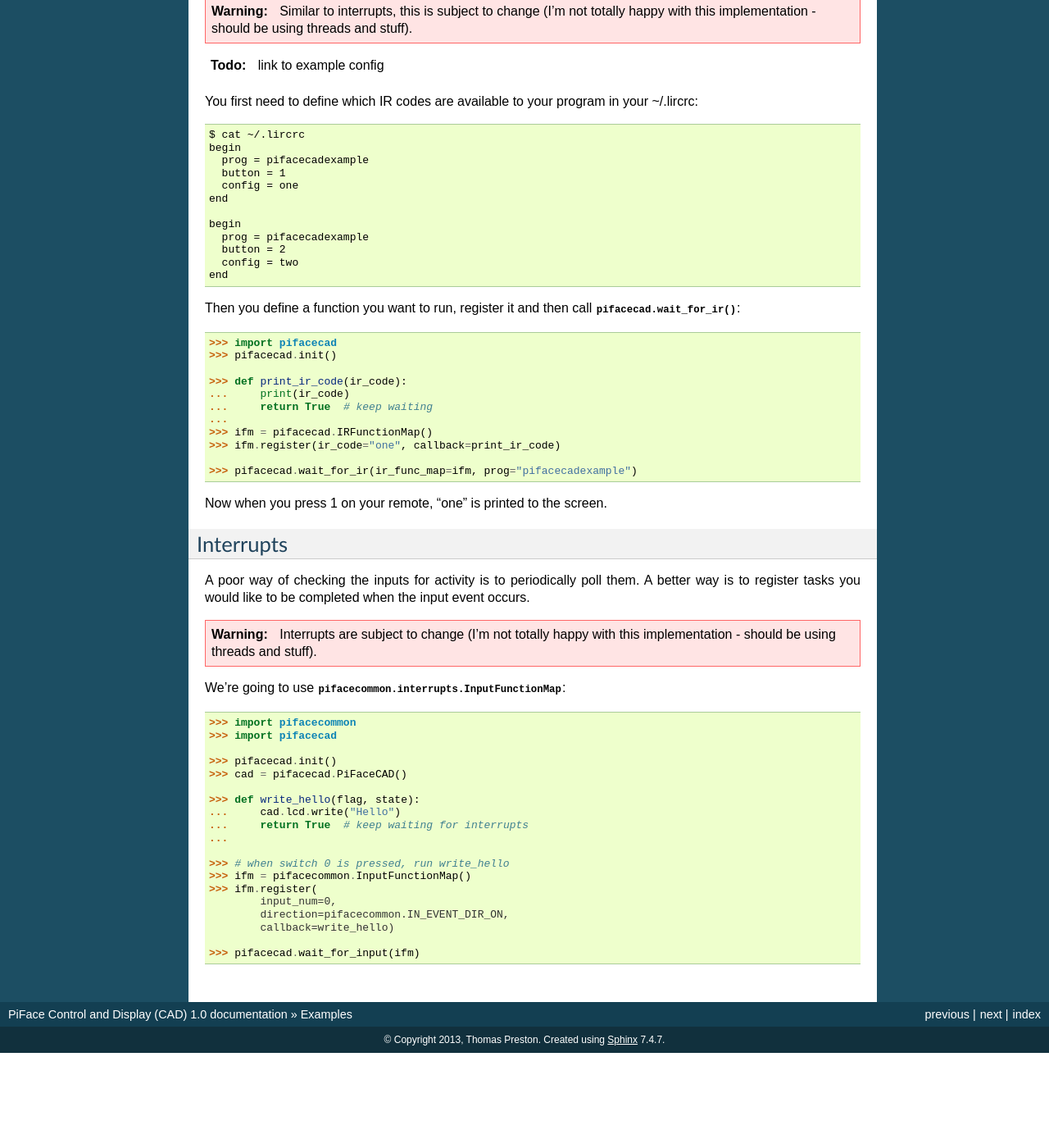
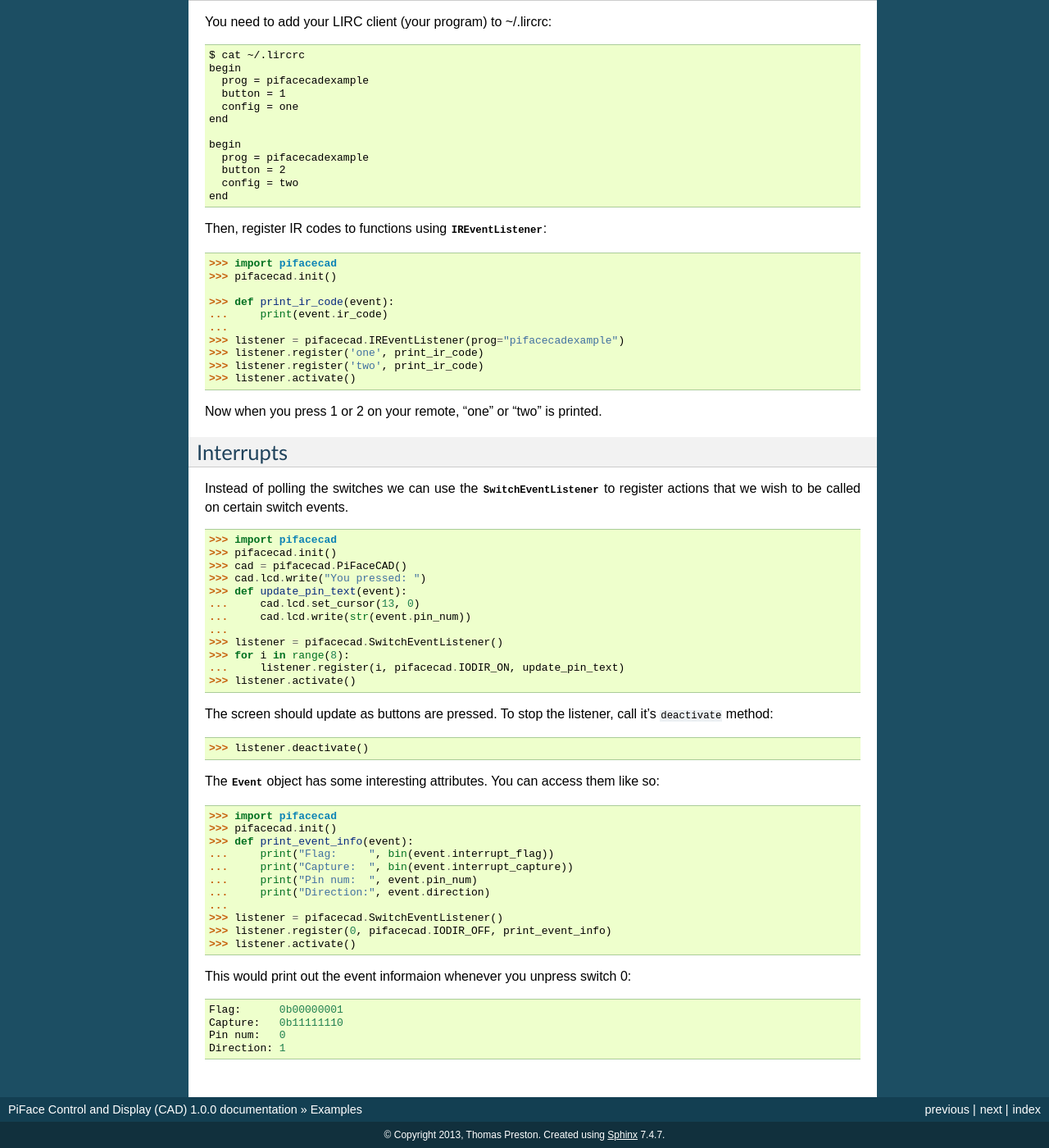
Before and after one commit to piface/pifacecad, a Sphinx documentation site: the page built from docs/example.rst, in a window 1280 px wide and 1400 px high, scrolled down 523 px. Shown: the whole window at 82% size. Built offline with Sphinx 7.4.7, drawn with Linux system fonts in a browser that asks for light colours; before the commit the page ends 1807 px from its top, so only the background shows below that; some of the changed text lies outside the part shown.

Commit message:
ready for release

```diff
--- a/docs/conf.py
+++ b/docs/conf.py
@@ -50,9 +50,10 @@ copyright = '2013, Thomas Preston'
 # built documents.
 #
 # The short X.Y version.
-version = '1.0'
+import pifacecad.version
+version = pifacecad.version.__version__
 # The full version, including alpha/beta/rc tags.
-release = '1.0'
+release = pifacecad.version.__version__
 
 # The language for content autogenerated by Sphinx. Refer to documentation
 # for a list of supported languages.
--- a/docs/example.rst
+++ b/docs/example.rst
@@ -2,7 +2,7 @@
 Examples
 ########
 
-.. note:: Remember to use ``python3``.
+.. note:: Subtitute ``python3`` for ``python`` if you want to use Python 2.
 
 Basic usage
 ===========
@@ -18,21 +18,16 @@ Playing with PiFace Control and Display::
     >>> cad.lcd.backlight_on()         # turns the backlight on
     >>> cad.lcd.write("Hello, world!") # writes hello world on to the LCD
     >>>
-    >>> cad.switches[0].value  # reads the value of switch 0
+    >>> cad.switches[3].value  # reads the value of switch 3
     1
-    >>> cad.switch_port.value
+    >>> cad.switch_port.value  # reads the value of the switch port
+    4
 
 
 IR Receiver
 ===========
 
-.. warning:: Similar to interrupts, this is subject to change (I'm not totally
-   happy with this implementation - should be using threads and stuff).
-
-.. todo:: link to example config
-
-You first need to define which IR codes are available to your program in your
-~/.lircrc::
+You need to add your LIRC client (your program) to ~/.lircrc::
 
     $ cat ~/.lircrc
     begin
@@ -47,52 +42,63 @@ You first need to define which IR codes are available to your program in your
       config = two
     end
 
-
-Then you define a function you want to run, register it and then call
-:func:`pifacecad.wait_for_ir`::
+Then, register IR codes to functions using :class:`IREventListener`::
 
     >>> import pifacecad
     >>> pifacecad.init()
 
-    >>> def print_ir_code(ir_code):
-    ...     print(ir_code)
-    ...     return True  # keep waiting
+    >>> def print_ir_code(event):
+    ...     print(event.ir_code)
     ...
-    >>> ifm = pifacecad.IRFunctionMap()
-    >>> ifm.register(ir_code="one", callback=print_ir_code)
+    >>> listener = pifacecad.IREventListener(prog="pifacecadexample")
+    >>> listener.register('one', print_ir_code)
+    >>> listener.register('two', print_ir_code)
+    >>> listener.activate()
 
-    >>> pifacecad.wait_for_ir(ir_func_map=ifm, prog="pifacecadexample")
-
-Now when you press 1 on your remote, "one" is printed to the screen.
+Now when you press 1 or 2 on your remote, "one" or "two" is printed.
 
 Interrupts
 ==========
 
-A poor way of checking the inputs for activity is to periodically poll them. A
-better way is to register tasks you would like to be completed when the input
-event occurs.
+Instead of polling the switches we can use the :class:`SwitchEventListener` to
+register actions that we wish to be called on certain switch events.
 
-.. warning:: Interrupts are subject to change (I'm not totally happy with this
-   implementation - should be using threads and stuff).
-
-We're going to use :class:`pifacecommon.interrupts.InputFunctionMap`::
-
-    >>> import pifacecommon
     >>> import pifacecad
-
     >>> pifacecad.init()
     >>> cad = pifacecad.PiFaceCAD()
+    >>> cad.lcd.write("You pressed: ")
+    >>> def update_pin_text(event):
+    ...     cad.lcd.set_cursor(13, 0)
+    ...     cad.lcd.write(str(event.pin_num))
+    ...
+    >>> listener = pifacecad.SwitchEventListener()
+    >>> for i in range(8):
+    ...     listener.register(i, pifacecad.IODIR_ON, update_pin_text)
+    >>> listener.activate()
 
-    >>> def write_hello(flag, state):
-    ...     cad.lcd.write("Hello")
-    ...     return True  # keep waiting for interrupts
+The screen should update as buttons are pressed. To stop the listener, call
+it's ``deactivate`` method:
+
+    >>> listener.deactivate()
+
+The :class:`Event` object has some interesting attributes. You can access them
+like so::
+
+    >>> import pifacecad
+    >>> pifacecad.init()
+    >>> def print_event_info(event):
+    ...     print("Flag:     ", bin(event.interrupt_flag))
+    ...     print("Capture:  ", bin(event.interrupt_capture))
+    ...     print("Pin num:  ", event.pin_num)
+    ...     print("Direction:", event.direction)
     ...
+    >>> listener = pifacecad.SwitchEventListener()
+    >>> listener.register(0, pifacecad.IODIR_OFF, print_event_info)
+    >>> listener.activate()
 
-    >>> # when switch 0 is pressed, run write_hello
-    >>> ifm = pifacecommon.InputFunctionMap()
-    >>> ifm.register(
-            input_num=0,
-            direction=pifacecommon.IN_EVENT_DIR_ON,
-            callback=write_hello)
+This would print out the event informaion whenever you unpress switch 0::
 
-    >>> pifacecad.wait_for_input(ifm)
+    Flag:      0b00000001
+    Capture:   0b11111110
+    Pin num:   0
+    Direction: 1
--- a/docs/index.rst
+++ b/docs/index.rst
@@ -18,8 +18,8 @@ PiFace Control and Display has eight inputs switches, and IR receiver and an
 
 Links:
     - `Blog <http://pifacedigital.wordpress.com/>`_
-    - `GitHub <>`_
-    - `PyPI <>`_
+    - `GitHub <https://github.com/piface/pifacecad/>`_
+    - `PyPI <https://pypi.python.org/pypi/pifacecad/>`_
     - `Create Custom Bitmaps <http://www.quinapalus.com/hd44780udg.html>`_
 
 Contents:
--- a/docs/reference_tools.rst
+++ b/docs/reference_tools.rst
@@ -1,10 +1,6 @@
 ############################
 Reference (PiFace CAD Tools)
 ############################
-.. note:: For backwards compatibility all constants, functions and classes in
-   pifacecommon's sub-modules (core, interrupts, errors) have been imported into
-   the main namespace. :func:`pifacecommon.get_bit_num(0)` is the same as
-   :func:`pifacecommon.core.get_bit_num(0)`.
 
 pifacecad.tools.question
 ========================
```
Also changed, not shown: README.md (+25 -52 lines), docs/installation.rst (+11 -7 lines), docs/lirc.rst (+9 -6 lines), pifacecad/__init__.py (+5 -2 lines), setup.py (+7 -138 lines), 5 other files.
